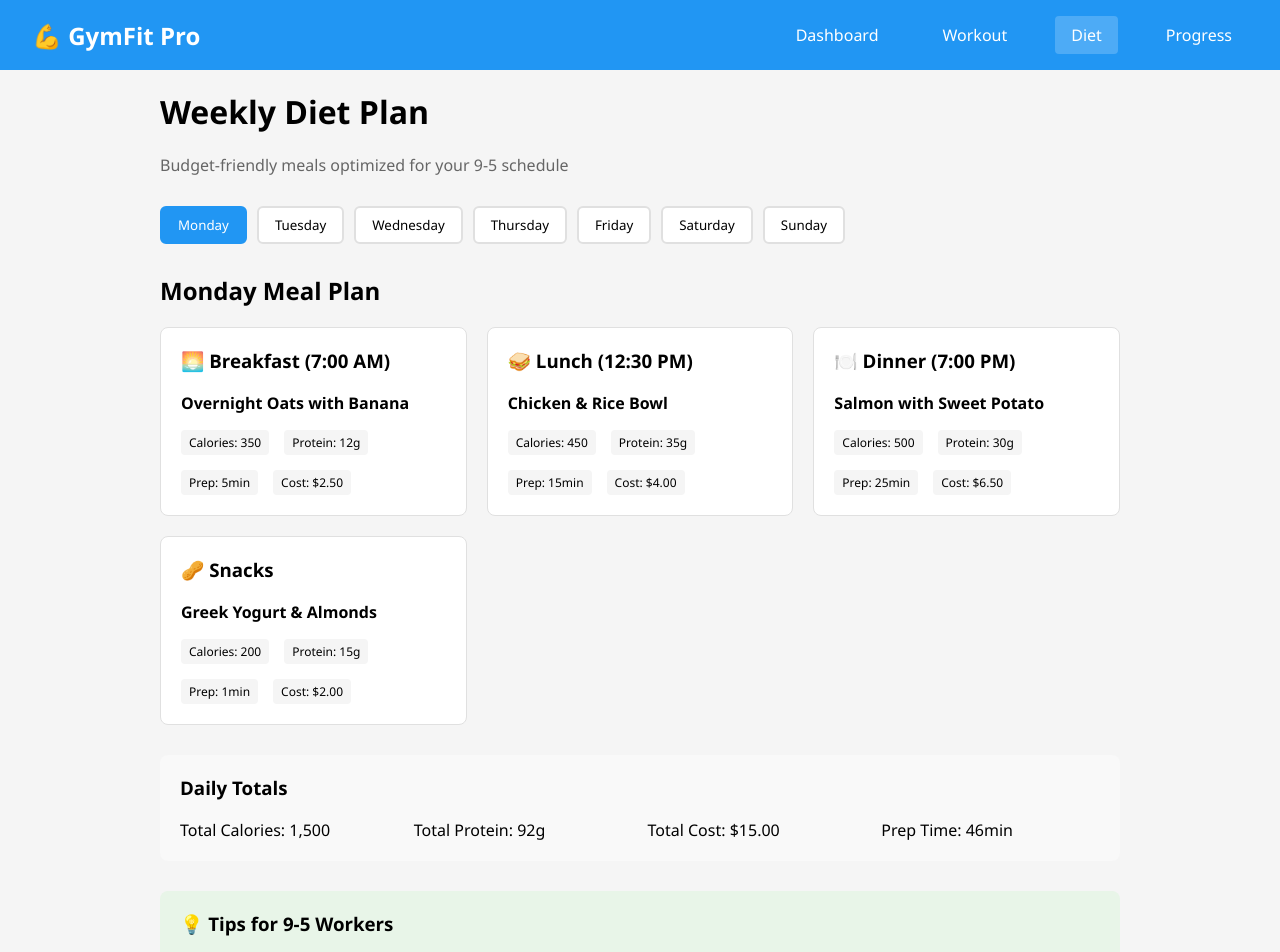
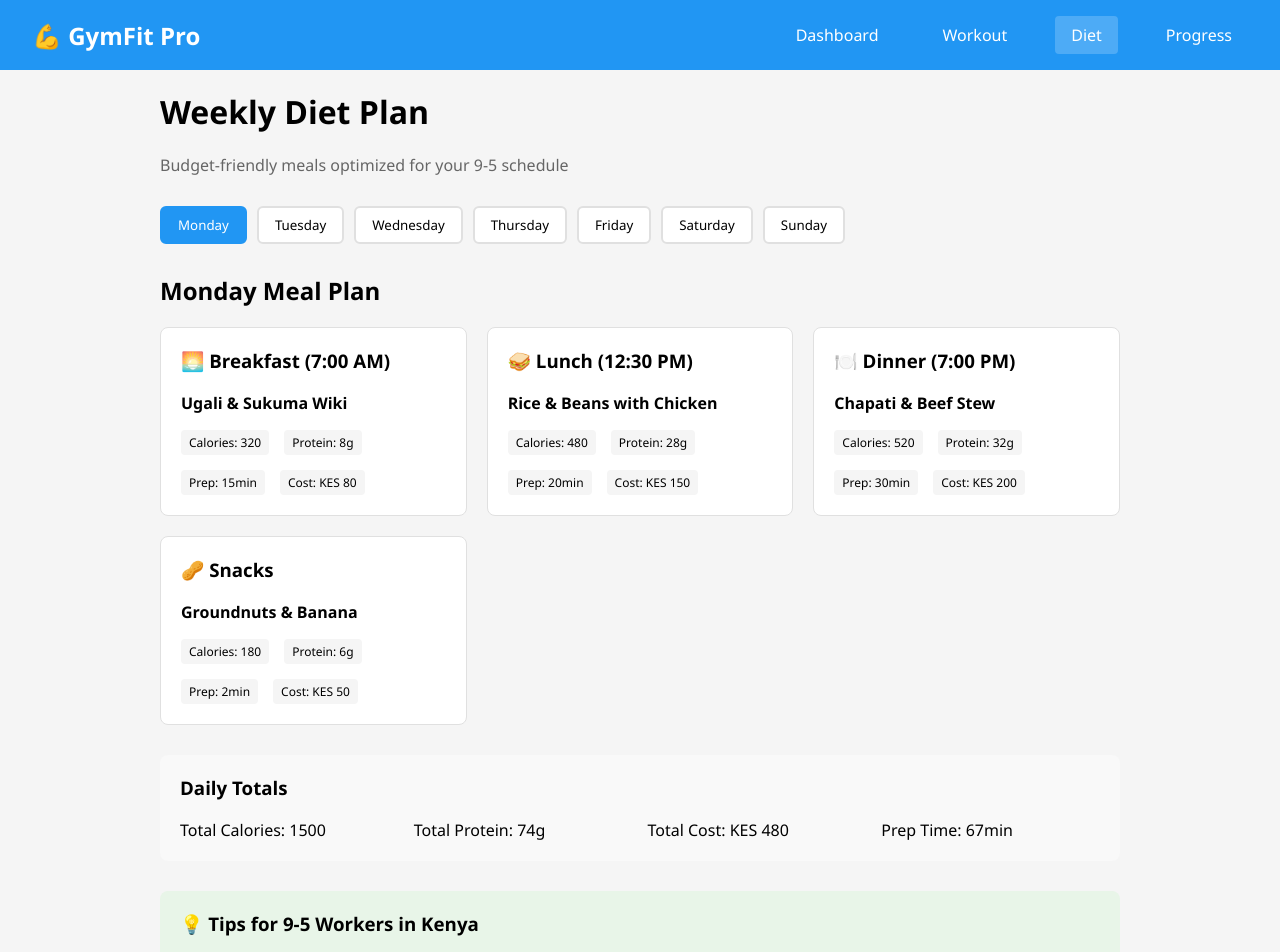
Before and after one commit to Clive-Nyaga/Gym-Membership-Application, an Angular app: page /diet in a window 1280 px wide. Shown: the top 952 px of the page. Built offline with nearby package versions, Linux system fonts and the light colour scheme.

Commit message:
Changes currency from USD to KES, ensures users have different meals across the week

```diff
--- a/src/app/components/diet.component.ts
+++ b/src/app/components/diet.component.ts
@@ -1,5 +1,7 @@
-import { Component } from '@angular/core';
+import { Component, OnInit } from '@angular/core';
 import { CommonModule } from '@angular/common';
+import { DietService } from '../services/diet.service';
+import { DayMealPlan } from '../models/diet.model';
 
 @Component({
   selector: 'app-diet',
@@ -12,7 +14,7 @@ import { CommonModule } from '@angular/common';
 
       <div class="day-selector">
         <button *ngFor="let day of days"
-                (click)="selectedDay = day"
+                (click)="selectDay(day)"
                 [class.active]="selectedDay === day"
                 class="day-btn">
           {{ day }}
@@ -22,70 +24,71 @@ import { CommonModule } from '@angular/common';
       <div class="meal-plan" *ngIf="selectedDay">
         <h2>{{ selectedDay }} Meal Plan</h2>
 
-        <div class="meals">
+        <div class="meals" *ngIf="currentMealPlan">
           <div class="meal-card">
             <h3>🌅 Breakfast (7:00 AM)</h3>
-            <p><strong>Overnight Oats with Banana</strong></p>
+            <p><strong>{{ currentMealPlan.breakfast.name }}</strong></p>
             <div class="meal-details">
-              <span>Calories: 350</span>
-              <span>Protein: 12g</span>
-              <span>Prep: 5min</span>
-              <span>Cost: $2.50</span>
+              <span>Calories: {{ currentMealPlan.breakfast.calories }}</span>
+              <span>Protein: {{ currentMealPlan.breakfast.protein }}g</span>
+              <span>Prep: {{ currentMealPlan.breakfast.prepTime }}min</span>
+              <span>Cost: KES {{ currentMealPlan.breakfast.cost }}</span>
             </div>
           </div>
 
           <div class="meal-card">
             <h3>🥪 Lunch (12:30 PM)</h3>
-            <p><strong>Chicken & Rice Bowl</strong></p>
+            <p><strong>{{ currentMealPlan.lunch.name }}</strong></p>
             <div class="meal-details">
-              <span>Calories: 450</span>
-              <span>Protein: 35g</span>
-              <span>Prep: 15min</span>
-              <span>Cost: $4.00</span>
+              <span>Calories: {{ currentMealPlan.lunch.calories }}</span>
+              <span>Protein: {{ currentMealPlan.lunch.protein }}g</span>
+              <span>Prep: {{ currentMealPlan.lunch.prepTime }}min</span>
+              <span>Cost: KES {{ currentMealPlan.lunch.cost }}</span>
             </div>
           </div>
 
           <div class="meal-card">
             <h3>🍽️ Dinner (7:00 PM)</h3>
-            <p><strong>Salmon with Sweet Potato</strong></p>
+            <p><strong>{{ currentMealPlan.dinner.name }}</strong></p>
             <div class="meal-details">
-              <span>Calories: 500</span>
-              <span>Protein: 30g</span>
-              <span>Prep: 25min</span>
-              <span>Cost: $6.50</span>
+              <span>Calories: {{ currentMealPlan.dinner.calories }}</span>
+              <span>Protein: {{ currentMealPlan.dinner.protein }}g</span>
+              <span>Prep: {{ currentMealPlan.dinner.prepTime }}min</span>
+              <span>Cost: KES {{ currentMealPlan.dinner.cost }}</span>
             </div>
           </div>
 
           <div class="meal-card">
             <h3>🥜 Snacks</h3>
-            <p><strong>Greek Yogurt & Almonds</strong></p>
+            <p><strong>{{ currentMealPlan.snacks[0]?.name }}</strong></p>
             <div class="meal-details">
-              <span>Calories: 200</span>
-              <span>Protein: 15g</span>
-              <span>Prep: 1min</span>
-              <span>Cost: $2.00</span>
+              <span>Calories: {{ currentMealPlan.snacks[0]?.calories }}</span>
+              <span>Protein: {{ currentMealPlan.snacks[0]?.protein }}g</span>
+              <span>Prep: {{ currentMealPlan.snacks[0]?.prepTime }}min</span>
+              <span>Cost: KES {{ currentMealPlan.snacks[0]?.cost }}</span>
             </div>
           </div>
         </div>
 
-        <div class="daily-summary">
+        <div class="daily-summary" *ngIf="currentMealPlan">
           <h3>Daily Totals</h3>
           <div class="summary-grid">
-            <div>Total Calories: 1,500</div>
-            <div>Total Protein: 92g</div>
-            <div>Total Cost: $15.00</div>
-            <div>Prep Time: 46min</div>
+            <div>Total Calories: {{ currentMealPlan.totalCalories }}</div>
+            <div>Total Protein: {{ currentMealPlan.breakfast.protein + currentMealPlan.lunch.protein + currentMealPlan.dinner.protein + (currentMealPlan.snacks[0]?.protein || 0) }}g</div>
+            <div>Total Cost: KES {{ currentMealPlan.totalCost }}</div>
+            <div>Prep Time: {{ currentMealPlan.breakfast.prepTime + currentMealPlan.lunch.prepTime + currentMealPlan.dinner.prepTime + (currentMealPlan.snacks[0]?.prepTime || 0) }}min</div>
           </div>
         </div>
       </div>
 
       <div class="tips">
-        <h3>💡 Tips for 9-5 Workers</h3>
+        <h3>💡 Tips for 9-5 Workers in Kenya</h3>
         <ul>
-          <li>Meal prep on Sunday for the entire week</li>
-          <li>Keep healthy snacks at your desk</li>
-          <li>Use a slow cooker for easy dinner preparation</li>
-          <li>Stay hydrated - aim for 8 glasses of water daily</li>
+          <li>Buy ingredients in bulk from local markets to save costs</li>
+          <li>Prepare ugali and rice in batches for the week</li>
+          <li>Keep roasted groundnuts and fruits at your desk</li>
+          <li>Use a sufuria for quick one-pot meals</li>
+          <li>Drink plenty of water - carry a reusable bottle</li>
         </ul>
       </div>
     </div>
@@ -107,7 +110,23 @@ import { CommonModule } from '@angular/common';
     .tips li { margin-bottom: 8px; }
   `]
 })
-export class DietComponent {
+export class DietComponent implements OnInit {
   days = ['Monday', 'Tuesday', 'Wednesday', 'Thursday', 'Friday', 'Saturday', 'Sunday'];
   selectedDay = 'Monday';
+  currentMealPlan!: DayMealPlan;
+
+  constructor(private dietService: DietService) {}
+
+  ngOnInit() {
+    this.updateMealPlan();
+  }
+
+  selectDay(day: string) {
+    this.selectedDay = day;
+    this.updateMealPlan();
+  }
+
+  private updateMealPlan() {
+    this.currentMealPlan = this.dietService.getDayMealPlan(this.selectedDay);
+  }
 }
--- /dev/null
+++ b/src/app/services/diet.service.ts
@@ -0,0 +1,67 @@
+import { Injectable } from '@angular/core';
+import { DayMealPlan } from '../models/diet.model';
+
+@Injectable({
+  providedIn: 'root'
+})
+export class DietService {
+  private weeklyMeals: { [key: string]: DayMealPlan } = {
+    Monday: {
+      breakfast: { name: 'Ugali & Sukuma Wiki', calories: 320, protein: 8, carbs: 65, fats: 3, prepTime: 15, cost: 80 },
+      lunch: { name: 'Rice & Beans with Chicken', calories: 480, protein: 28, carbs: 58, fats: 12, prepTime: 20, cost: 150 },
+      dinner: { name: 'Chapati & Beef Stew', calories: 520, protein: 32, carbs: 45, fats: 18, prepTime: 30, cost: 200 },
+      snacks: [{ name: 'Groundnuts & Banana', calories: 180, protein: 6, carbs: 25, fats: 8, prepTime: 2, cost: 50 }],
+      totalCalories: 1500, totalCost: 480
+    },
+    Tuesday: {
+      breakfast: { name: 'Mandazi & Tea', calories: 300, protein: 6, carbs: 55, fats: 8, prepTime: 10, cost: 60 },
+      lunch: { name: 'Githeri with Vegetables', calories: 420, protein: 18, carbs: 68, fats: 8, prepTime: 25, cost: 120 },
+      dinner: { name: 'Tilapia & Sweet Potato', calories: 450, protein: 35, carbs: 40, fats: 15, prepTime: 25, cost: 250 },
+      snacks: [{ name: 'Boiled Eggs & Avocado', calories: 220, protein: 12, carbs: 8, fats: 18, prepTime: 5, cost: 80 }],
+      totalCalories: 1390, totalCost: 510
+    },
+    Wednesday: {
+      breakfast: { name: 'Porridge & Bread', calories: 350, protein: 10, carbs: 62, fats: 6, prepTime: 12, cost: 70 },
+      lunch: { name: 'Pilau with Kachumbari', calories: 460, protein: 15, carbs: 72, fats: 14, prepTime: 35, cost: 180 },
+      dinner: { name: 'Nyama Choma & Ugali', calories: 550, protein: 38, carbs: 35, fats: 25, prepTime: 20, cost: 300 },
+      snacks: [{ name: 'Passion Fruit & Nuts', calories: 160, protein: 4, carbs: 20, fats: 9, prepTime: 3, cost: 60 }],
+      totalCalories: 1520, totalCost: 610
+    },
+    Thursday: {
+      breakfast: { name: 'Samosa & Chai', calories: 280, protein: 8, carbs: 38, fats: 12, prepTime: 8, cost: 90 },
+      lunch: { name: 'Mukimo & Chicken Curry', calories: 500, protein: 30, carbs: 55, fats: 16, prepTime: 30, cost: 200 },
+      dinner: { name: 'Fish & Chips', calories: 480, protein: 25, carbs: 48, fats: 20, prepTime: 25, cost: 220 },
+      snacks: [{ name: 'Yogurt & Honey', calories: 150, protein: 8, carbs: 22, fats: 4, prepTime: 2, cost: 70 }],
+      totalCalories: 1410, totalCost: 580
+    },
+    Friday: {
+      breakfast: { name: 'Pancakes & Milk', calories: 340, protein: 12, carbs: 48, fats: 10, prepTime: 15, cost: 85 },
+      lunch: { name: 'Matoke & Meat Stew', calories: 440, protein: 26, carbs: 52, fats: 14, prepTime: 28, cost: 170 },
+      dinner: { name: 'Biryani with Raita', calories: 520, protein: 22, carbs: 68, fats: 18, prepTime: 40, cost: 280 },
+      snacks: [{ name: 'Roasted Maize', calories: 180, protein: 5, carbs: 35, fats: 3, prepTime: 5, cost: 40 }],
+      totalCalories: 1480, totalCost: 575
+    },
+    Saturday: {
+      breakfast: { name: 'French Toast & Fruit', calories: 320, protein: 9, carbs: 52, fats: 8, prepTime: 12, cost: 100 },
+      lunch: { name: 'Wali wa Nazi & Fish', calories: 470, protein: 28, carbs: 58, fats: 16, prepTime: 30, cost: 240 },
+      dinner: { name: 'Grilled Chicken & Salad', calories: 420, protein: 35, carbs: 15, fats: 22, prepTime: 20, cost: 250 },
+      snacks: [{ name: 'Mango & Cashews', calories: 200, protein: 4, carbs: 28, fats: 10, prepTime: 3, cost: 80 }],
+      totalCalories: 1410, totalCost: 670
+    },
+    Sunday: {
+      breakfast: { name: 'Chapati & Scrambled Eggs', calories: 380, protein: 16, carbs: 42, fats: 16, prepTime: 15, cost: 120 },
+      lunch: { name: 'Beef Stew & Rice', calories: 490, protein: 32, carbs: 48, fats: 18, prepTime: 35, cost: 220 },
+      dinner: { name: 'Grilled Tilapia & Vegetables', calories: 400, protein: 30, carbs: 25, fats: 18, prepTime: 25, cost: 280 },
+      snacks: [{ name: 'Sweet Potato & Milk', calories: 190, protein: 6, carbs: 38, fats: 2, prepTime: 10, cost: 60 }],
+      totalCalories: 1460, totalCost: 680
+    }
+  };
+
+  getDayMealPlan(day: string): DayMealPlan {
+    return this.weeklyMeals[day] || this.weeklyMeals['Monday'];
+  }
+
+  getWeeklyMealPlan() {
+    return this.weeklyMeals;
+  }
+}
```
